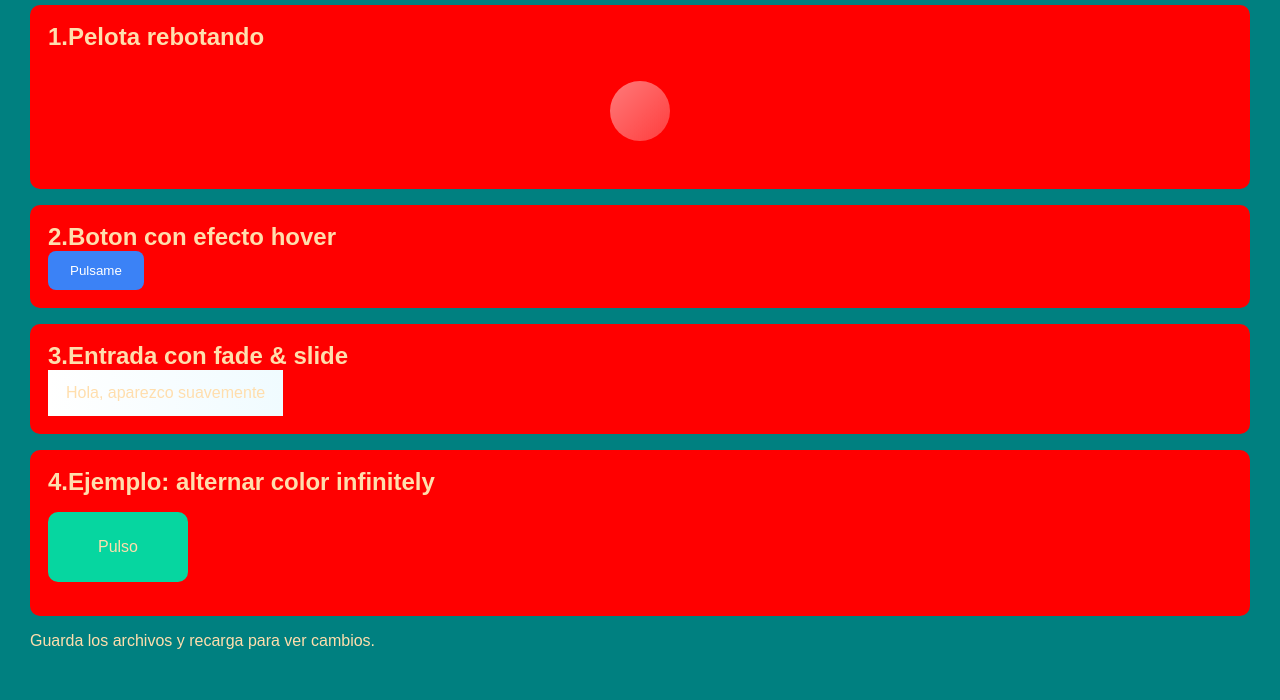
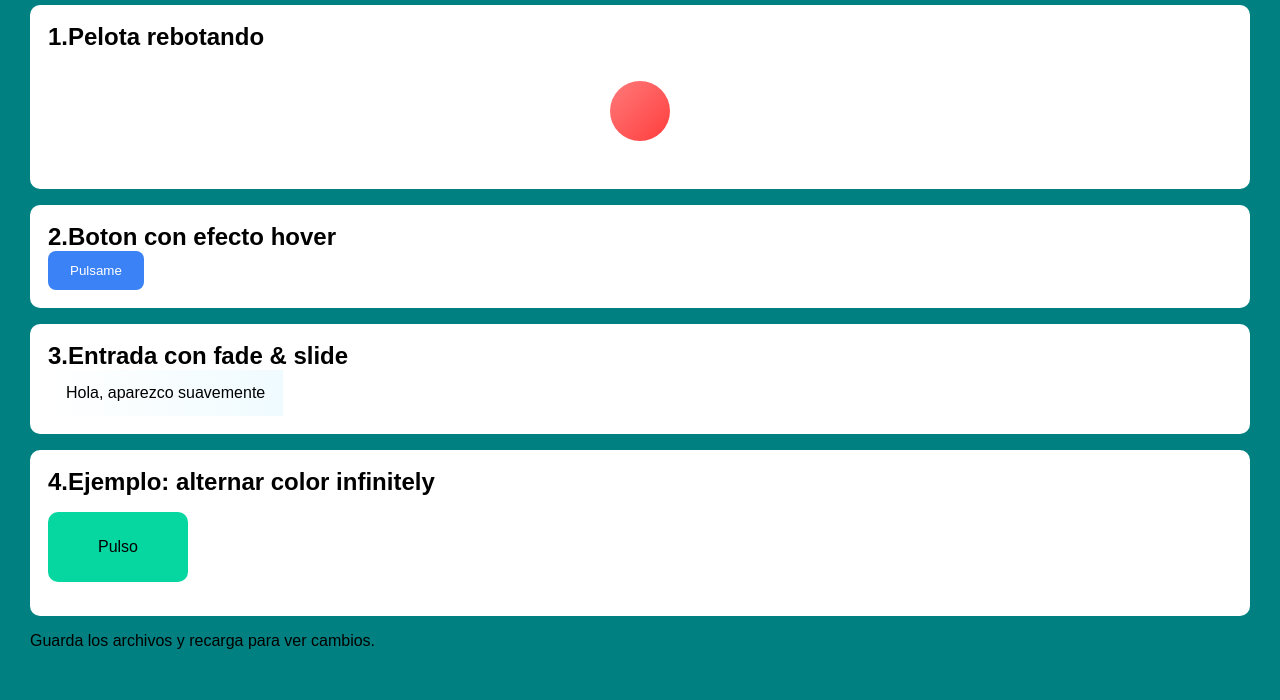
Before and after one commit to geroxtx/Jejeje.com, a plain HTML site: page index.html in a window 1280 px wide. Shown: the part 100-800 px from the top of the page. Drawn offline with Linux system fonts and the light colour scheme.

Commit message:
Update styles.css

```diff
--- a/css/styles.css
+++ b/css/styles.css
@@ -1,11 +1,11 @@
 /* Reset simple */
 * {box-sizing: border-box;margin: 0; padding: 0; font-family: Arial, sans-serif;}
 
-body {padding: 30px; background: #008080; color: #FFDEAD;}
+body {padding: 30px; background: #008080; color: #FFFE4C4;}
 
 header h1 {margin-bottom: 20px;}
 
-.exercise{background: red;padding: 18px; border-radius: 10px; box-shadow: 0 2px 6px rgba(0,0,0,0,08);margin-bottom: 16px;}
+.exercise{background: white;padding: 18px; border-radius: 10px; box-shadow: 0 2px 6px rgba(0,0,0,0,08);margin-bottom: 16px;}
 
 .ball{
   width: 60px;height: 60px; border-radius: 50%;
```
